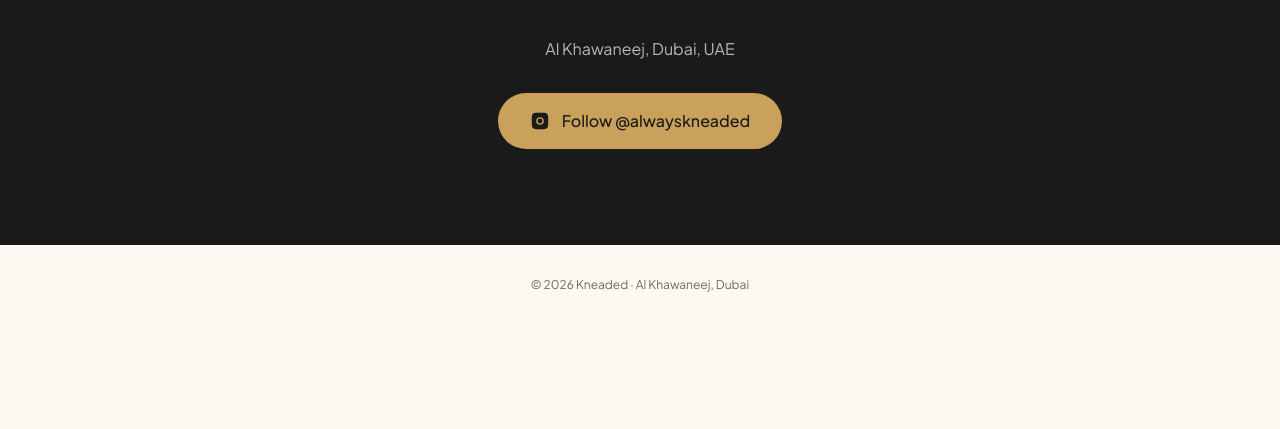
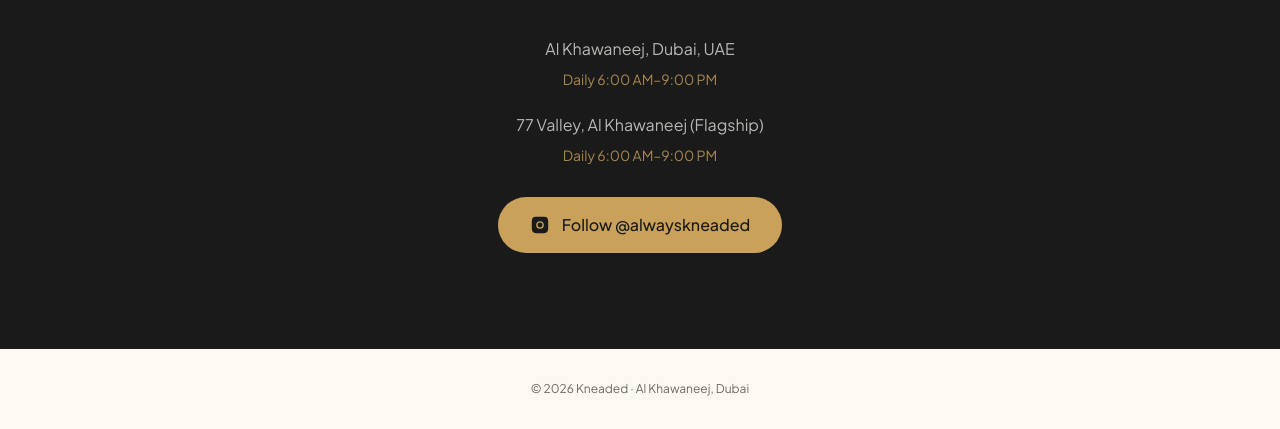
Before and after one commit to vibecreation/kneaded-alkhawaneej, a plain HTML site: page index.html in a window 1280 px wide. Shown: the part 2346-2775 px from the top of the page. Before the commit the page ends 2671 px from the top, so only its background shows below. Drawn offline with nearby package versions, Linux system fonts and the light colour scheme.

Commit message:
Add hours and second location

```diff
--- a/index.html
+++ b/index.html
@@ -116,7 +116,11 @@
       </iframe>
     </div>
 
-    <p class="text-cream/70 mb-8">Al Khawaneej, Dubai, UAE</p>
+    <p class="text-cream/70 mb-2">Al Khawaneej, Dubai, UAE</p>
+    <p class="text-gold/80 text-sm mb-6">Daily 6:00 AM&ndash;9:00 PM</p>
+
+    <p class="text-cream/70 mb-2">77 Valley, Al Khawaneej (Flagship)</p>
+    <p class="text-gold/80 text-sm mb-8">Daily 6:00 AM&ndash;9:00 PM</p>
 
     <a href="https://www.instagram.com/alwayskneaded" target="_blank" rel="noopener noreferrer"
        class="inline-flex items-center gap-3 bg-gold hover:bg-gold-light text-ink font-medium px-8 py-4 rounded-full transition">
```
